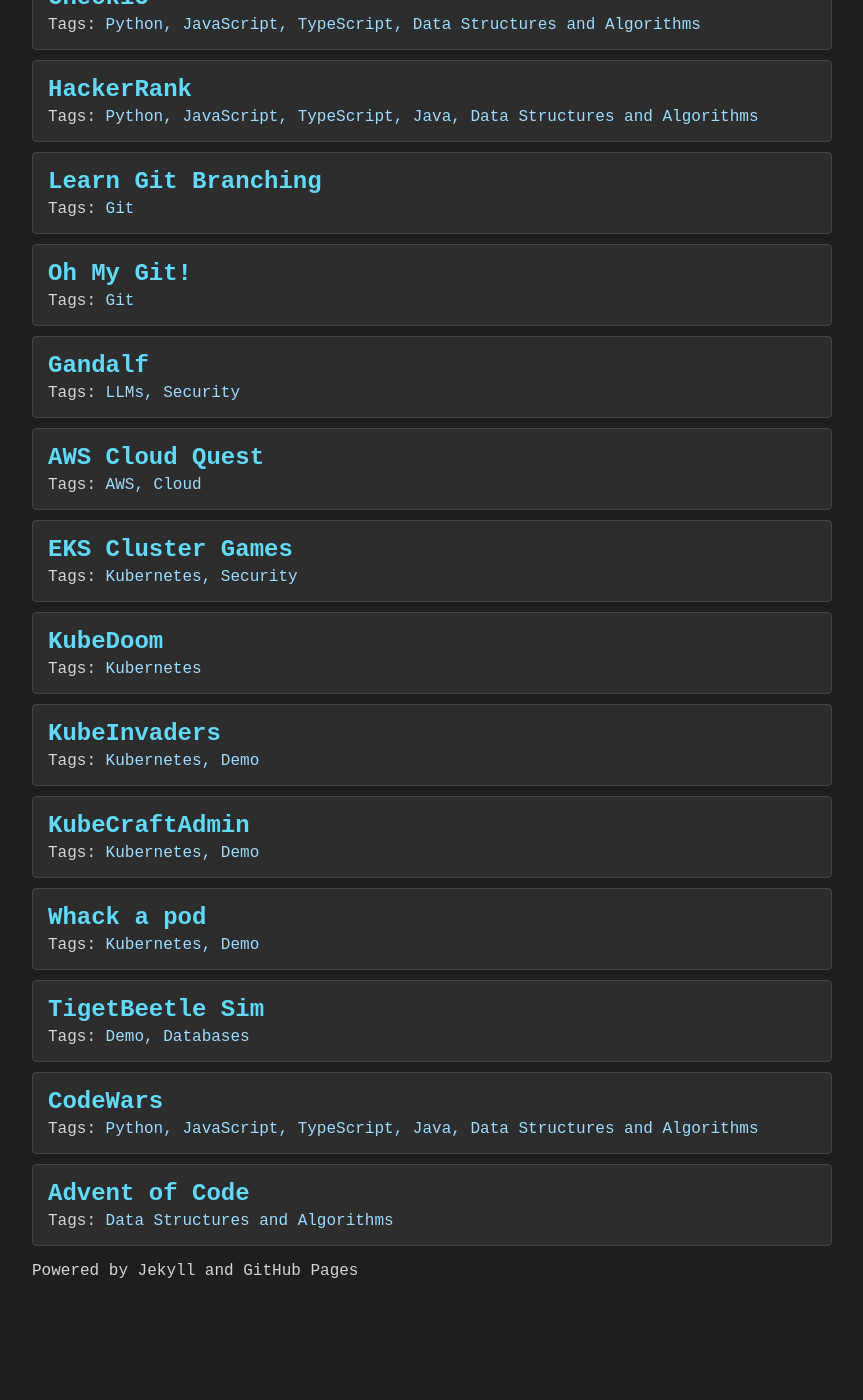
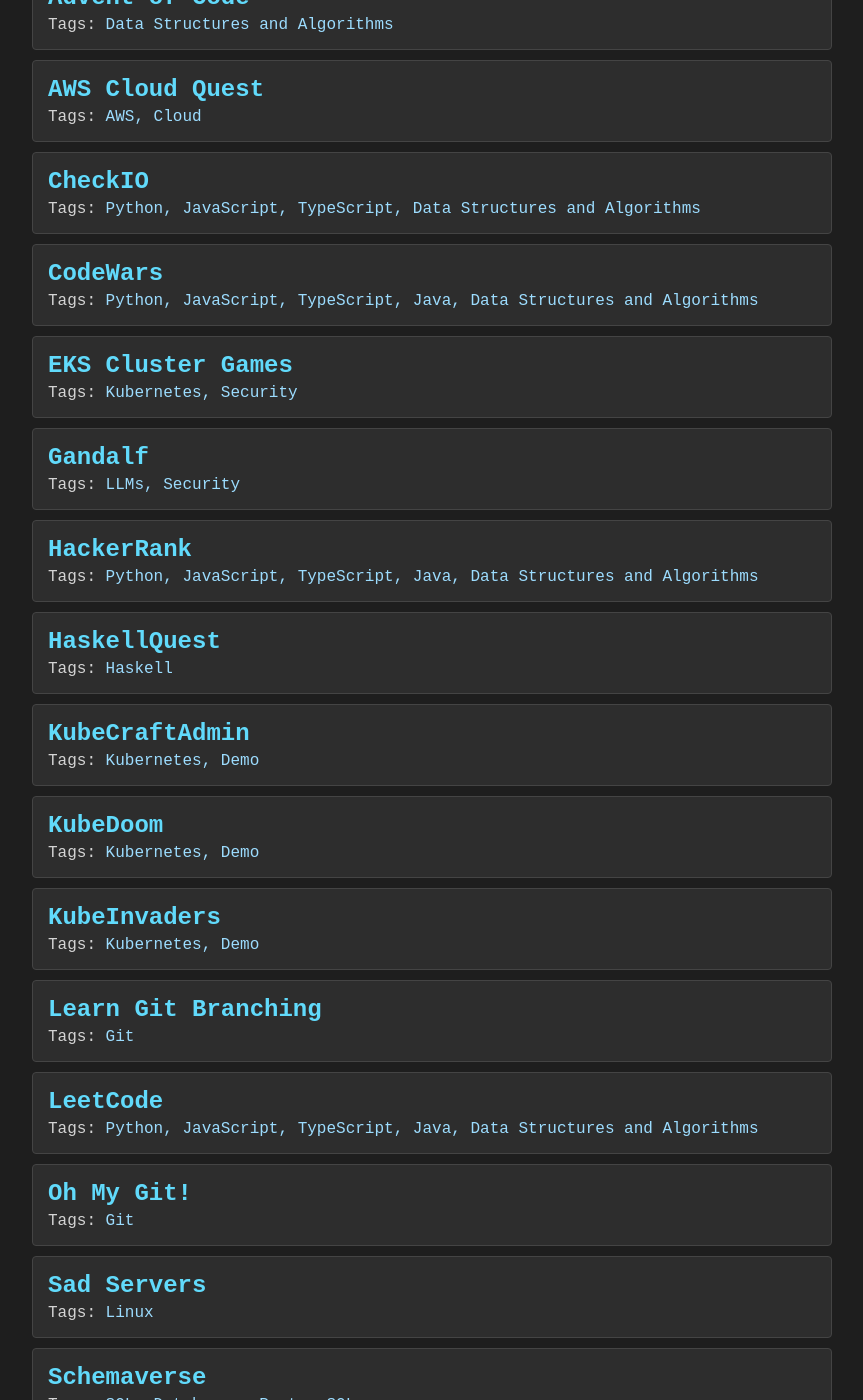
Before and after one commit to zoli90/GamifiedProgramming, a Jekyll site: the page built from index.html, in a window 1280 px wide and 1400 px high, scrolled down 192 px. Shown: the whole window, without its empty margins (208-1071 px from the left). Built offline with Jekyll 4.4.1, drawn with Linux system fonts in a browser that asks for light colours; before the commit the page ends 1508 px from its top, so only the background shows below that; some of the changed text lies outside the part shown.

Commit message:
Small fixes and new titles

```diff
--- a/_data/tutorials.yml
+++ b/_data/tutorials.yml
@@ -1,42 +1,63 @@
-- name: "CheckiO"
+- name: "Advent of Code"
+  url: "https://adventofcode.com/"
+  tags: ["Data Structures and Algorithms"]
+- name: "AWS Cloud Quest"
+  url: "https://aws.amazon.com/training/digital/aws-cloud-quest/"
+  tags: ["AWS", "Cloud"]
+- name: "CheckIO"
   url: "https://checkio.org"
   tags: ["Python", "JavaScript", "TypeScript", "Data Structures and Algorithms"]
+- name: "CodeWars"
+  url: "https://www.codewars.com/"
+  tags: ["Python", "JavaScript", "TypeScript", "Java", "Data Structures and Algorithms"]
+- name: "EKS Cluster Games"
+  url: "https://eksclustergames.com/"
+  tags: ["Kubernetes", "Security"]
+- name: "Gandalf"
+  url: "https://gandalf.lakera.ai/"
+  tags: ["LLMs", "Security"]
 - name: "HackerRank"
   url: "https://www.hackerrank.com"
   tags: ["Python", "JavaScript", "TypeScript", "Java", "Data Structures and Algorithms"]
+- name: "HaskellQuest"
+  url: "https://github.com/roger-uw/HaskellQuest"
+  tags: ["Haskell"]
+- name: "KubeCraftAdmin"
+  url: "https://github.com/erjadi/kubecraftadmin"
+  tags: ["Kubernetes", "Demo"]
+- name: "KubeDoom"
+  url: "https://github.com/storax/kubedoom"
+  tags: ["Kubernetes", "Demo"]
+- name: "KubeInvaders"
+  url: "https://github.com/lucky-sideburn/KubeInvaders"
+  tags: ["Kubernetes", "Demo"]
 - name: "Learn Git Branching"
   url: "https://learngitbranching.js.org/"
   tags: ["Git"]
+- name: "LeetCode"
+  url: "https://leetcode.com/"
+  tags: ["Python", "JavaScript", "TypeScript", "Java", "Data Structures and Algorithms"]
 - name: "Oh My Git!"
   url: "https://ohmygit.org/"
   tags: ["Git"]
-- name: "Gandalf"
-  url: "https://gandalf.lakera.ai/"
-  tags: ["LLMs", "Security"]
-- name: "AWS Cloud Quest"
-  url: "https://aws.amazon.com/training/digital/aws-cloud-quest/"
-  tags: ["AWS", "Cloud"]
-- name: "EKS Cluster Games"
-  url: "https://eksclustergames.com/"
-  tags: ["Kubernetes", "Security"]
-- name: "KubeDoom"
-  url: "https://github.com/storax/kubedoom"
-  tags: ["Kubernetes"]
-- name: "KubeInvaders"
-  url: "https://github.com/lucky-sideburn/KubeInvaders"
-  tags: ["Kubernetes", "Demo"]
-- name: "KubeCraftAdmin"
-  url: "https://github.com/erjadi/kubecraftadmin"
-  tags: ["Kubernetes", "Demo"]
+- name: "Sad Servers"
+  url: "https://sadservers.com/"
+  tags: ["Linux"]
+- name: "Schemaverse"
+  url: "https://github.com/Abstrct/Schemaverse"
+  tags: ["SQL", "Databases", "PostgreSQL"]
+- name: "SQL Island"
+  url: "https://sql-island.informatik.uni-kl.de/"
+  tags: ["SQL", "Databases"]
+- name: "SQL Murder Mystery"
+  url: "https://mystery.knightlab.com/"
+  tags: ["SQL", "Databases", "SQLite"]
+- name: "SQL Police Department"
+  url: "https://sqlpd.com/"
+  tags: ["SQL", "Databases"]
+- name: "TigerBeetle Sim"
+  url: "https://sim.tigerbeetle.com/"
+  tags: ["Demo", "Databases"]
 - name: "Whack a pod"
   url: "https://github.com/tpryan/whack_a_pod"
   tags: ["Kubernetes", "Demo"]
-- name: "TigetBeetle Sim"
-  url: "https://sim.tigerbeetle.com/"
-  tags: ["Demo", "Databases"]
-- name: "CodeWars"
-  url: "https://www.codewars.com/"
-  tags: ["Python", "JavaScript", "TypeScript", "Java", "Data Structures and Algorithms"]
-- name: "Advent of Code"
-  url: "https://adventofcode.com/"
-  tags: ["Data Structures and Algorithms"]
```
Also changed, not shown: README.md.
